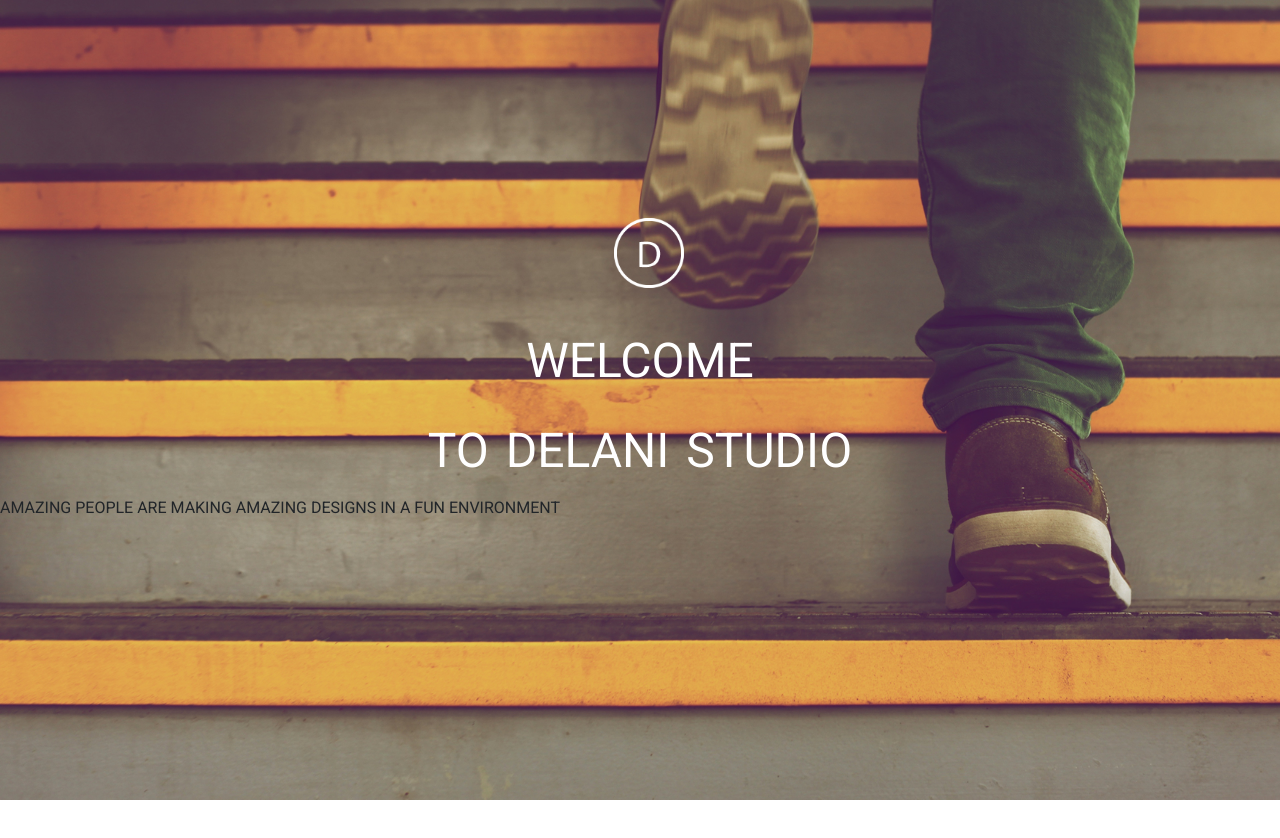
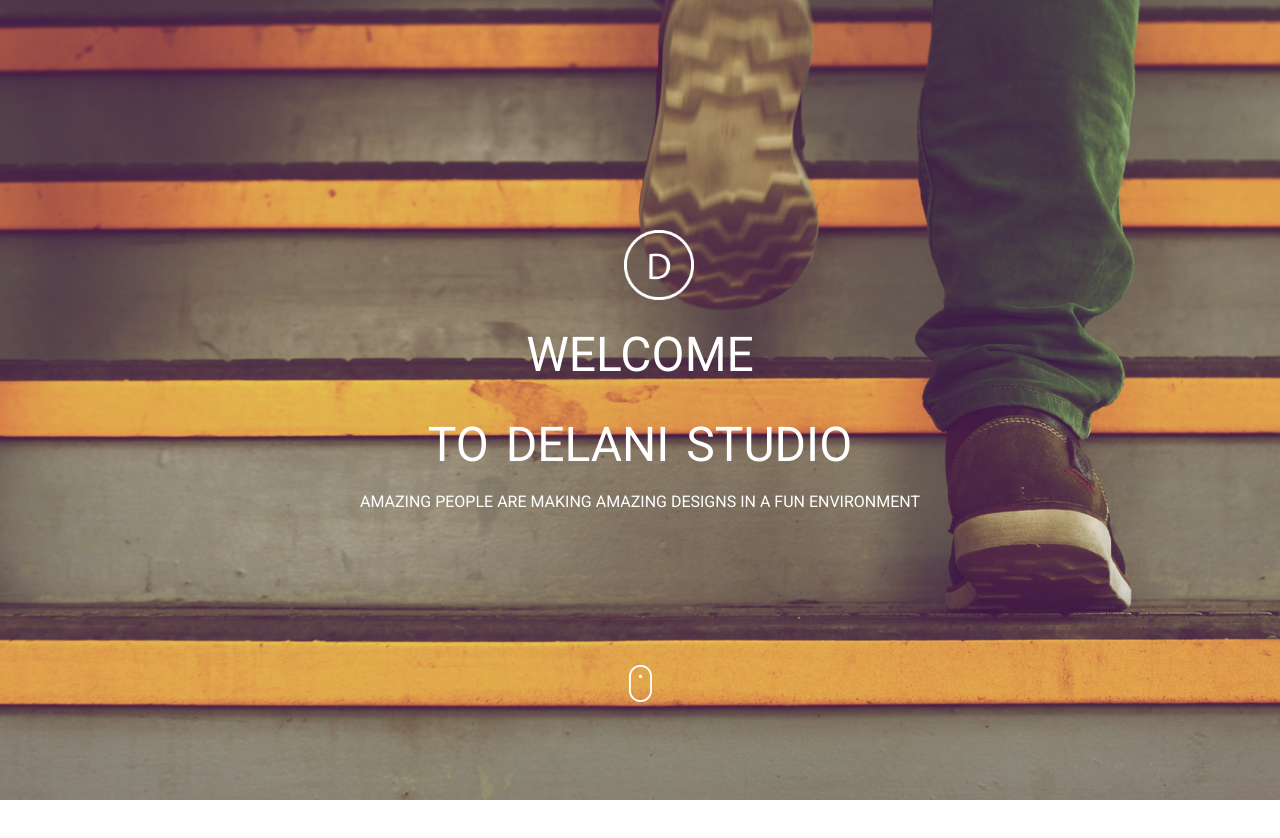
Before and after one commit to Achiengy/Studio-hub, a plain HTML site: page index.html in a window 1280 px wide. Shown: the top 838 px of the page. Drawn offline with nearby package versions, Linux system fonts and the light colour scheme.

Commit message:
ft:mouse_click_image-This commit will add the mouse click image on the home page

```diff
--- a/css/style.css
+++ b/css/style.css
@@ -21,22 +21,25 @@ html{
     height: 100vh;
     background-image: url(/assets/background/home.jpg);
     background-size: 100% 100%;
+    color: rgb(255,255,255);
+    text-align: center;
+
 }
 
 #logo{
-    margin-top: 17%;
-    margin-left: 48%;
+    margin-top: 18%;
+    margin-left: 3%;
     height: 70px;
-
 }
 
 .title-text{
     font-size: 3em;
-    font-weight: 550;
-    color: rgb(255,255,255);
-    text-align: center;
+    font-weight: 560;
     word-spacing: 5px;
-    padding-top: 28px;
+    padding-top: 10px;
     line-height: 90px;
+}
 
+#click{
+    margin-top: 10.5%;
 }
--- a/index.html
+++ b/index.html
@@ -20,16 +20,7 @@
       <img src="./assets/logo.png" id="logo">
       <div class="title-text">WELCOME<br>TO DELANI STUDIO</div>
       <p>AMAZING PEOPLE ARE MAKING AMAZING DESIGNS IN A FUN ENVIRONMENT</p>
-
-
-
-
-
-
-
-
-
-
+      <img src="./assets/mouse_click.png" id="click">
     </section>
   </div>
 
```
